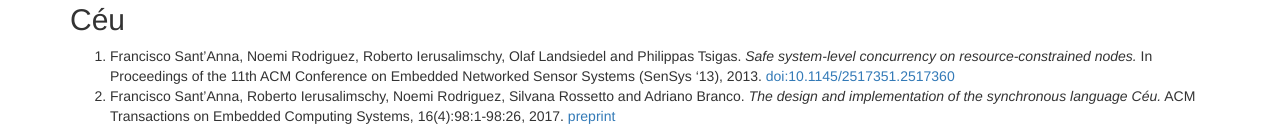
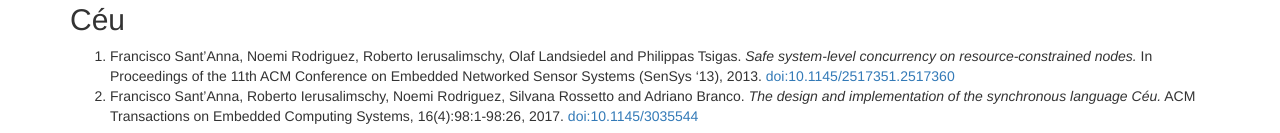
Before and after one commit to afbranco/Terra, a Jekyll site: the page built from docs/publications.md, in a window 1280 px wide. Shown: the part 1306-1439 px from the top of the page. Built offline with Jekyll 4.4.1, drawn with Linux system fonts in a browser that asks for light colours; nearby versions of some CDN libraries.

Commit message:
docs: Céu TECS 2017 com o DOI (o preprint saiu do ar)
Fixes #158

Co-Authored-By: Claude Opus 5.5 <noreply@anthropic.com>
Claude-Session: https://claude.ai/code/session_01M95vLe8np3eLco1fbRq3ac

```diff
--- a/docs/publications.md
+++ b/docs/publications.md
@@ -86,4 +86,4 @@ More about Céu at [ceu-lang.org](http://www.ceu-lang.org/).
 2. Francisco Sant'Anna, Roberto Ierusalimschy, Noemi Rodriguez, Silvana Rossetto and Adriano
    Branco. *The design and implementation of the synchronous language Céu.* ACM Transactions on
    Embedded Computing Systems, 16(4):98:1-98:26, 2017.
-   [preprint](https://www.inf.puc-rio.br/~noemi/sr-19/ceu_tecs17_pre.pdf)
+   [doi:10.1145/3035544](https://doi.org/10.1145/3035544)
```
